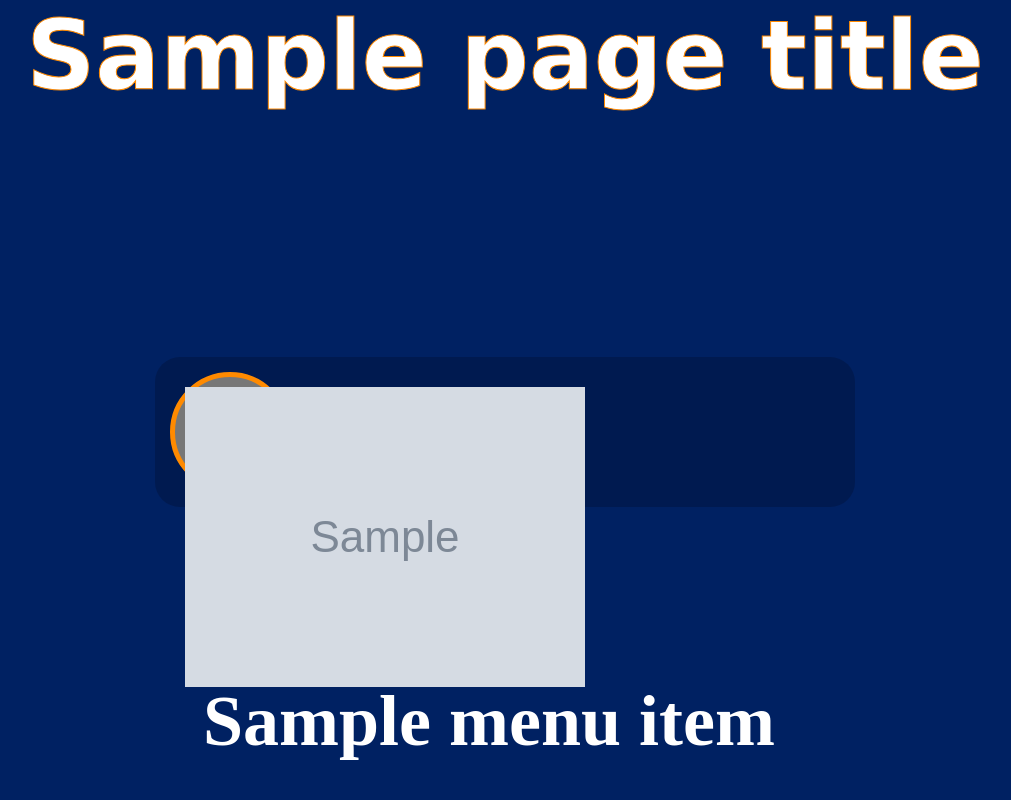
After one commit to VBoB13/CresumeV, a Django app: template resume/ric/templates/ric/contact.html in a window 1280 px wide. The commit adds this page. Shown: the whole page, without its empty margins (135-1146 px from the left). Run offline with Django 3.2, Linux system fonts and the light colour scheme; the template is opened without the code that fills it: most values are stand-ins (such as "Sample title", 1, 10 or a date in 2020); grey boxes marked "Sample" are stand-in pictures; some web fonts are replaced.

Commit message:
Finished contact page.

```diff
--- a/resume/ric/static/ric/style.css
+++ b/resume/ric/static/ric/style.css
@@ -264,3 +264,9 @@ h2.about-me-subtitle {
 div.about-me-content {
   color:rgba(255, 255, 255, 0.80);
 }
+
+div.linkedin-icon > img {
+  position: relative;
+  left: 25px;
+  top: 20px;
+}
--- /dev/null
+++ b/resume/ric/templates/ric/contact.html
@@ -0,0 +1,22 @@
+{% extends 'ric/base.html' %} {% block content %}
+<section class="main-menu">
+  {% for menu_item in menu_items %}
+  <div class="menu-item">
+    {% if menu_item.name == 'Email' %}
+      <a href="mailto:{{ menu_item.link }}" target="_blank">
+    {% else %}
+      <a href="{{ menu_item.link }}" target="_blank">
+    {% endif %}
+    {% if menu_item.name == 'LinkedIn' %}
+      <div class="menu-link-icon linkedin-icon">
+    {% else %}
+        <div class="menu-link-icon">
+    {% endif %}
+        <img src="/static/{{ menu_item.icon }}" alt="{{ menu_item.name }}" />
+      </div>
+      <h3 class="menu-link">{{ menu_item.name }}</h3>
+    </a>
+  </div>
+  {% endfor %}
+</section>
+{% endblock content %}
--- a/resume/ric/urls.py
+++ b/resume/ric/urls.py
@@ -16,5 +16,5 @@ urlpatterns = [
         views.experiences_detail, name='experience_detail'
     ),
     path('whoami/', views.aboutme, name='whoami'),
-    path('contact_me/', views.contact_me, name='contact_me')
+    path('contact/', views.contact_me, name='contact')
 ]
```
Also changed, not shown: resume/ric/views.py (+24 -1 lines), resume/ric/static/ric/icons/icon_at.svg (added), resume/ric/static/ric/icons/icon_github.svg (added), resume/ric/static/ric/icons/icon_linkedin.svg (added).
